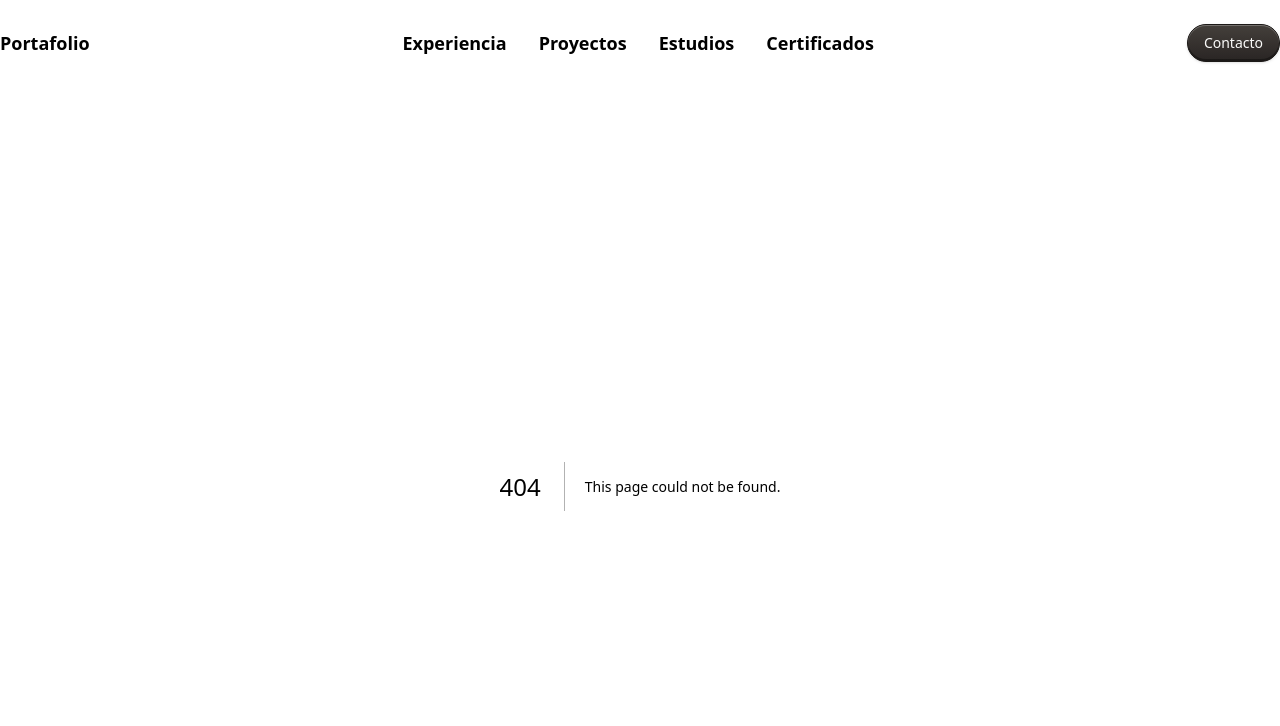
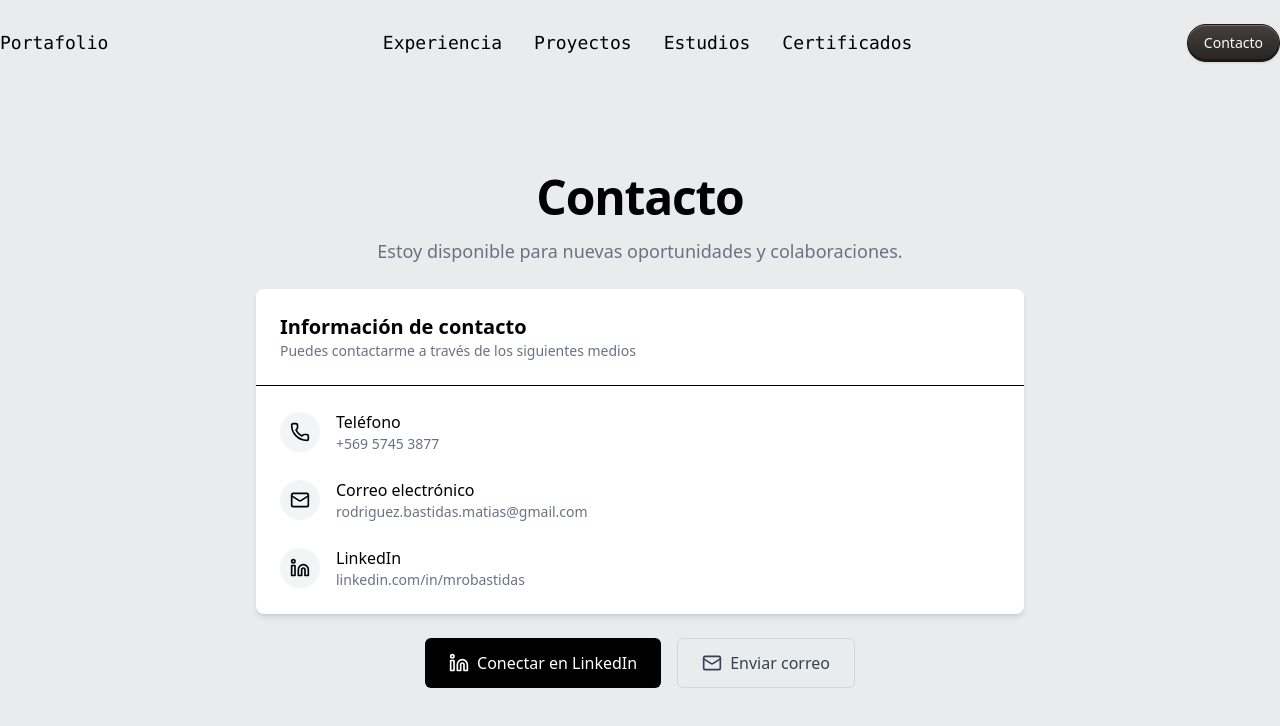
Before and after one commit to Rest02/Portafolio, a Next.js app: page /contacto in a window 1280 px wide. Before the commit this address had no page. Shown: the top 726 px of the page. Built offline with nearby package versions, Linux system fonts and the light colour scheme.

Commit message:
0.0.4 Contacto

```diff
--- /dev/null
+++ b/src/app/contacto/page.jsx
@@ -0,0 +1,74 @@
+import Link from "next/link";
+import { Linkedin, Mail, Phone } from "lucide-react";
+
+export default function ContactComponent() {
+  return (
+    <div className="flex items-center justify-center h-[calc(100vh-7rem)] p-6">
+      <div className="max-w-3xl w-full ">
+        {/* Título y Descripción (Fuera del recuadro blanco) */}
+        <h1 className="text-3xl font-bold tracking-tight sm:text-4xl md:text-5xl text-center">Contacto</h1>
+        <p className="mt-4 text-lg text-gray-500 mb-6 text-center">
+          Estoy disponible para nuevas oportunidades y colaboraciones.
+        </p>
+
+        {/* Tarjeta de Información */}
+        <div className="bg-white rounded-lg shadow-md overflow-hidden">
+          <div className="p-6 border-b">
+            <h2 className="text-xl font-semibold ">Información de contacto</h2>
+            <p className="text-sm text-gray-500">Puedes contactarme a través de los siguientes medios</p>
+          </div>
+          <div className="p-6 space-y-6">
+            <div className="flex items-center gap-4">
+              <div className="flex h-10 w-10 items-center justify-center rounded-full bg-gray-100">
+                <Phone className="h-5 w-5 text-black" />
+              </div>
+              <div>
+                <p className="font-medium left">Teléfono</p>
+                <p className="text-sm text-gray-500">+569 5745 3877</p>
+              </div>
+            </div>
+
+            <div className="flex items-center gap-4">
+              <div className="flex h-10 w-10 items-center justify-center rounded-full bg-gray-100">
+                <Mail className="h-5 w-5 text-black" />
+              </div>
+              <div>
+                <p className="font-medium">Correo electrónico</p>
+                <p className="text-sm text-gray-500">rodriguez.bastidas.matias@gmail.com</p>
+              </div>
+            </div>
+
+            <div className="flex items-center gap-4">
+              <div className="flex h-10 w-10 items-center justify-center rounded-full bg-gray-100">
+                <Linkedin className="h-5 w-5 text-black" />
+              </div>
+              <div>
+                <p className="font-medium">LinkedIn</p>
+                <p className="text-sm text-gray-500">linkedin.com/in/mrobastidas</p>
+              </div>
+            </div>
+          </div>
+        </div>
+
+        {/* Botones de Contacto */}
+        <div className="flex flex-col sm:flex-row gap-4 justify-center mt-6">
+          <Link
+            href="https://www.linkedin.com/in/mrobastidas/"
+            target="_blank"
+            className="inline-flex items-center justify-center gap-2 px-6 py-3 bg-black text-white font-medium rounded-md hover:bg-gray-800 transition-colors"
+          >
+            <Linkedin className="h-5 w-5" />
+            <span>Conectar en LinkedIn</span>
+          </Link>
+          <Link
+            href="mailto:rodriguez.bastidas.matias@gmail.com"
+            className="inline-flex items-center justify-center gap-2 px-6 py-3 border border-gray-300 text-gray-700 font-medium rounded-md hover:bg-gray-50 transition-colors"
+          >
+            <Mail className="h-5 w-5" />
+            <span>Enviar correo</span>
+          </Link>
+        </div>
+      </div>
+    </div>
+  );
+}
--- a/src/app/globals.css
+++ b/src/app/globals.css
@@ -1,5 +1,4 @@
 @import "tailwindcss";
-
 
 body{
     background-color: #EAEBED;
--- a/src/app/page.jsx
+++ b/src/app/page.jsx
@@ -1,5 +1,6 @@
-import React from 'react';
-import Image from 'next/image';
+import React from "react";
+import Image from "next/image";
+import Link from "next/link";
 
 function HomePage() {
   return (
@@ -13,18 +14,30 @@ function HomePage() {
           className="rounded-full border border-black" // Clase para hacerlo redondo
         />
         <div className="flex flex-col items-start">
-          <h3 className="text-5xl text-gray-800 font-semibold mb-4">Matías Rodríguez</h3>
-          <h1 className="text-7xl text-indigo-600 font-extrabold mb-6">FullStack Developer</h1>
+          <h3 className="text-5xl text-gray-800 font-semibold mb-4">
+            Matías Rodríguez
+          </h3>
+          <h1 className="text-7xl text-indigo-600 font-extrabold mb-6">
+            FullStack Developer
+          </h1>
           <p className="text-lg text-gray-600 mb-8 max-w-2xl">
-            Hola, bienvenido a mi Portafolio. Puedes ver los proyectos que he realizado y ponerte en contacto conmigo para más información.
+            Hola, bienvenido a mi Portafolio. Puedes ver los proyectos que he
+            realizado y ponerte en contacto conmigo para más información.
           </p>
-          <div className="flex gap-4 w-1/2">
-            <button className="bg-indigo-600 text-white py-3 px-6 rounded-4xl hover:bg-indigo-700 transition duration-300 w-full">
+          <div className="flex gap-4 w-1/2 ">
+            <Link
+              href="/contacto"
+              className="bg-indigo-600 text-center text-white py-3 px-6 rounded-4xl font-semibold hover:bg-indigo-700 hover:cursor-pointer transition duration-300 w-[50%]"
+            >
               Contacto
-            </button>
-            <button className="bg-gray-800 text-white py-3 px-6 rounded-4xl hover:bg-gray-700 transition duration-300 w-full">
-              Curriculum Vitae
-            </button>
+            </Link>
+            <a
+              href="/Matías Rodríguez_CV_2025.pdf"
+              target="_blank"
+              className="bg-gray-800 text-white py-3 px-6 rounded-4xl w-[50%]  text-center font-semibold hover:bg-gray-700 hover:cursor-pointer transition duration-300"
+            >
+              Descargar CV
+            </a>
           </div>
         </div>
       </div>
--- a/src/app/proyectos/page.jsx
+++ b/src/app/proyectos/page.jsx
@@ -11,7 +11,7 @@ export default async function ProjectsPage() {
 
   return (
     <div className="container mx-auto py-12 px-4">
-      <h1 className="text-3xl font-bold mb-8 text-center">Mis Proyectos</h1>
+      <h1 className="text-3xl font-mono mb-8 ">Mis Proyectos</h1>
 
       <div className="grid grid-cols-1 sm:grid-cols-2 lg:grid-cols-3 gap-6">
         {projects.map((project) => (
--- a/src/components/NavBar.jsx
+++ b/src/components/NavBar.jsx
@@ -5,7 +5,7 @@ function NavBar() {
   return (
     <nav>
       <div className="container mx-auto flex justify-between items-center py-6">
-        <ul className="flex flex-1 items-center gap-x-4 text-lg font-bold">
+        <ul className="flex flex-1 items-center gap-x-4 text-lg font-mono">
           {/* Portafolio (a la izquierda) */}
           <li className="mr-auto">
             <Link href="/" className="text-black hover:text-indigo-700">Portafolio</Link>
```
Also changed, not shown: package.json (+7 -1 lines), 2 other files (tests, documents, lock files or other folders).
